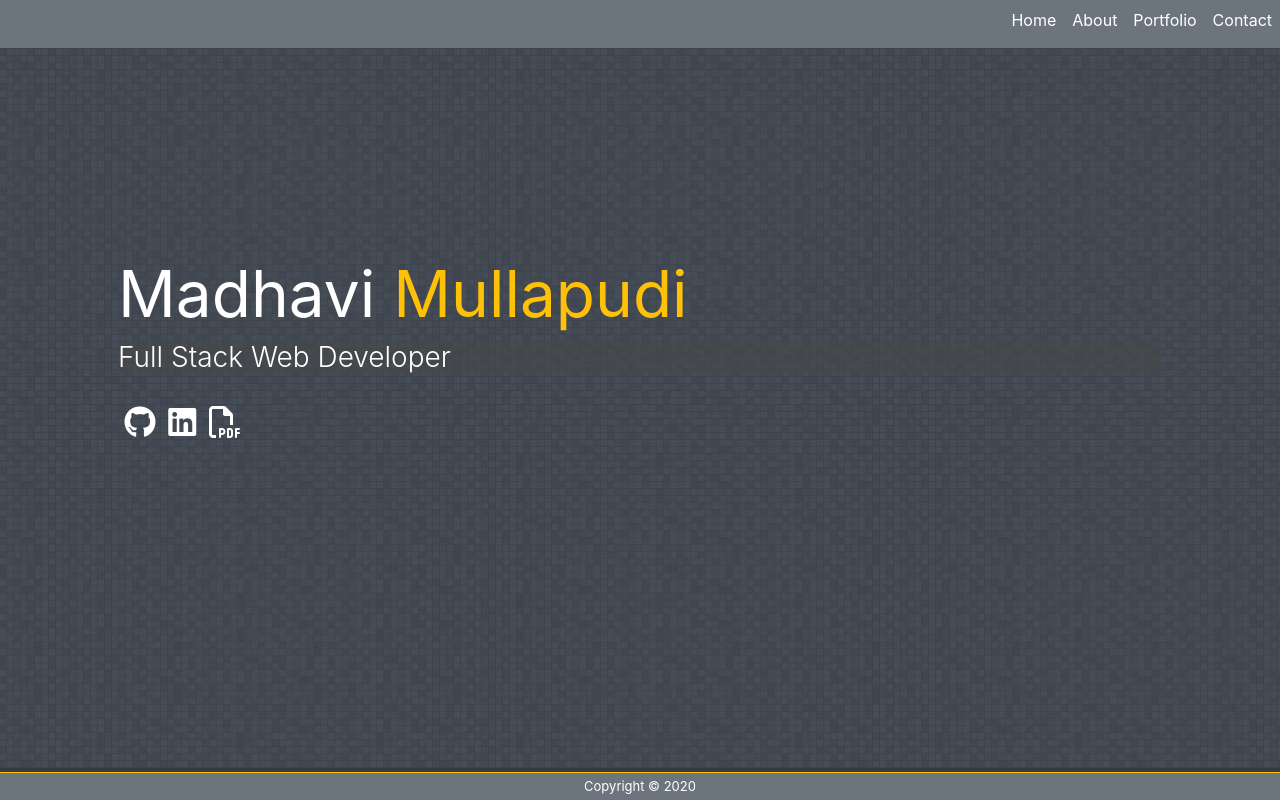
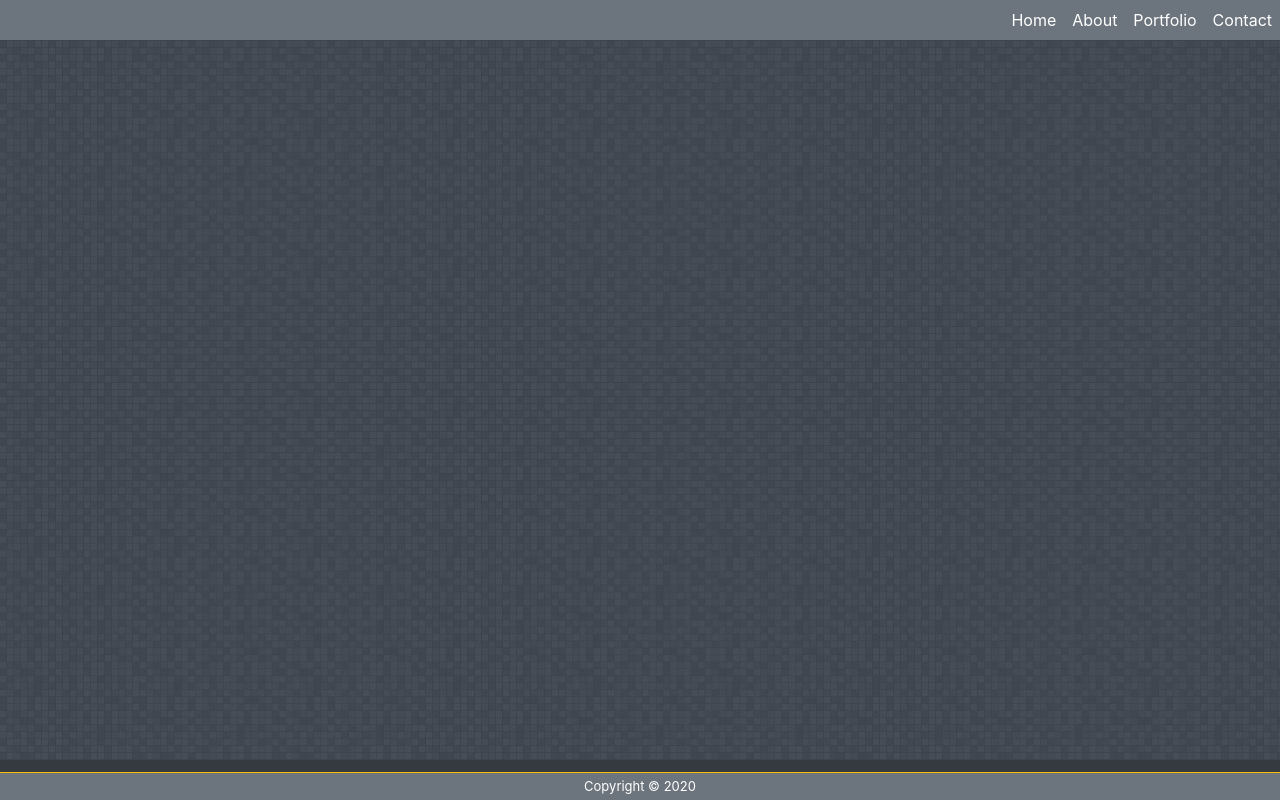
Before and after one commit to Madhavic1/React-Portfolio, a React (Create React App) app: page / in a window 1280 px wide. Built offline with nearby package versions, Linux system fonts and the light colour scheme.

Commit message:
resolved home page issue, changed the '/' path to '/React-Portfolio'

```diff
--- a/src/App.js
+++ b/src/App.js
@@ -14,7 +14,7 @@ function App() {
       <div className="bg-secondary">
         <Navbar />
         <Wrapper>
-          <Route exact path="/" component={Home} />
+          <Route exact path="/React-Portfolio" component={Home} />
           <Route exact path="/about" component={About} />
           <Route exact path="/portfolio" component={Portfolio} />
           <Route exact path="/contact" component={Contact} />
--- a/src/components/Navbar/index.js
+++ b/src/components/Navbar/index.js
@@ -17,19 +17,18 @@ function Navbar() {
   return (
     <nav className="navbar navbar-expand-lg navbar-light bg-secondary p-0">
       {!isHomepage &&
-        <Link className="navbar-brand ml-2 text-white" to="/"
+        <Link className="navbar-brand ml-2 text-white" to="/React-Portfolio"
           onClick={() => setIsHomepage(true)}
-        >
-          Madhavi Mullapudi
-        </Link>}
+        >Madhavi Mullapudi</Link>
+         }
 
       <div className="ml-auto">
         <ul className="navbar-nav">
           <li className="nav-item">
             <Link
-              to="/"
+              to="/React-Portfolio"
               className={
-                window.location.pathname === "/" ? "nav-link active" : "nav-link"
+                window.location.pathname === "/React-Portfolio" ? "nav-link active" : "nav-link"
               }
               onClick={() => setIsHomepage(true)}
               style={styles.textColor}
```
